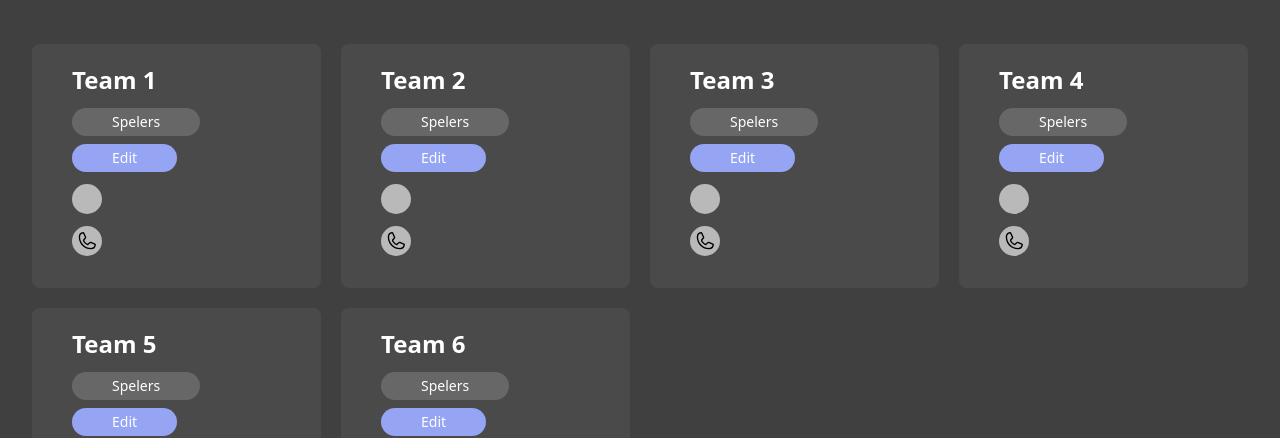
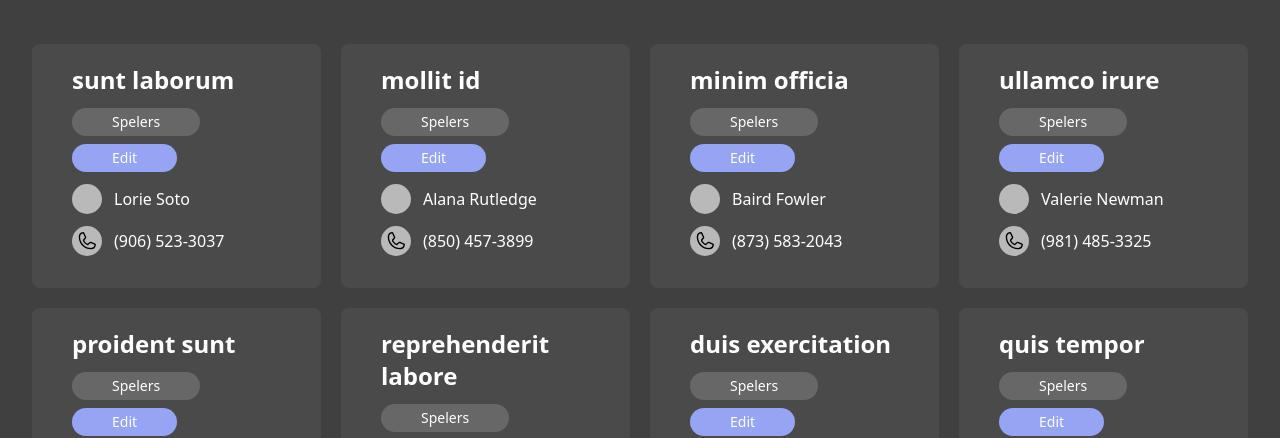
Before and after one commit to syandelbart/2223-Darts_Kempen-001-Website-Dartsfederatie, a Next.js app in the folder code/dfkwebsite/: page /overzicht/teams in a window 1280 px wide. Shown: the part 316-754 px from the top of the page. Built offline with nearby package versions, Linux system fonts and the light colour scheme; some icons are missing; what tailwind-children would draw is missing.

Commit message:
Team data styled something

```diff
--- a/code/dfkwebsite/components/Team.tsx
+++ b/code/dfkwebsite/components/Team.tsx
@@ -4,19 +4,23 @@ import CardButtonRow from "./CardButtonRow";
 import CardIcon from "./CardIcon";
 import CardTitle from "./CardTitle";
 
-type teamData = {
+export type teamData = {
     teamnaam: string;
     kapitein: string;
     telefoonnummer: string;
-    setIsOpen: any;
 };
 
-const Team : FunctionComponent<teamData> = (props: teamData) => {
+interface teamDataInterface {
+  teamData: teamData;
+  setIsOpen: any;
+}
+
+const Team : FunctionComponent<teamDataInterface> = ({teamData,setIsOpen}) => {
   return (
     <div>
-      <CardTitle>{props.teamnaam}</CardTitle>
+      <CardTitle>{teamData.teamnaam}</CardTitle>
       <CardButtonRow>
-        <CardButton onClick={() => props.setIsOpen(true)}>
+        <CardButton onClick={() => setIsOpen(true)}>
           Spelers
         </CardButton>
         <CardButton bg={"bg-[#95A4F3]"}>
@@ -24,8 +28,12 @@ const Team : FunctionComponent<teamData> = (props: teamData) => {
         </CardButton>
       </CardButtonRow>
       <div className="my-3">
-        <CardIcon icon={"game-icons:captain-hat-profile"} text={props.kapitein} />
-        <CardIcon icon={"ph:phone"} text={props.telefoonnummer} />
+        <CardIcon icon={"game-icons:captain-hat-profile"}>
+          {teamData.kapitein}
+        </CardIcon>
+        <CardIcon icon={"ph:phone"}>
+          {teamData.telefoonnummer}
+          </CardIcon>
       </div>
     </div>
   );
--- a/code/dfkwebsite/pages/overzicht/teams/index.tsx
+++ b/code/dfkwebsite/pages/overzicht/teams/index.tsx
@@ -5,38 +5,7 @@ import TeamModal from "../../../components/TeamModal";
 import Card from "../../../components/Card";
 import CardGrid from "../../../components/CardGrid";
 
-let teams = [
-  {
-    teamnaam: "Team 1",
-    kapitein: "Kapitein",
-    telefoonnummer: "Telefoonnummer",
-  },
-  {
-    teamnaam: "Team 2",
-    kapitein: "Kapitein",
-    telefoonnummer: "Telefoonnummer",
-  },
-  {
-    teamnaam: "Team 3",
-    kapitein: "Kapitein",
-    telefoonnummer: "Telefoonnummer",
-  },
-  {
-    teamnaam: "Team 4",
-    kapitein: "Kapitein",
-    telefoonnummer: "Telefoonnummer",
-  },
-  {
-    teamnaam: "Team 5",
-    kapitein: "Kapitein",
-    telefoonnummer: "Telefoonnummer",
-  },
-  {
-    teamnaam: "Team 6",
-    kapitein: "Kapitein",
-    telefoonnummer: "Telefoonnummer",
-  },
-];
+import teams from "../../../data";
 
 const Teams: NextPage = () => {
   const [search, setSearch] = useState("");
@@ -74,9 +43,7 @@ const Teams: NextPage = () => {
             .map((team) => (
               <Card>
                 <Team
-                  teamnaam={team.teamnaam}
-                  kapitein={team.kapitein}
-                  telefoonnummer={team.telefoonnummer}
+                  teamData={team}
                   setIsOpen={setIsOpen}
                 />
               </Card>
```
